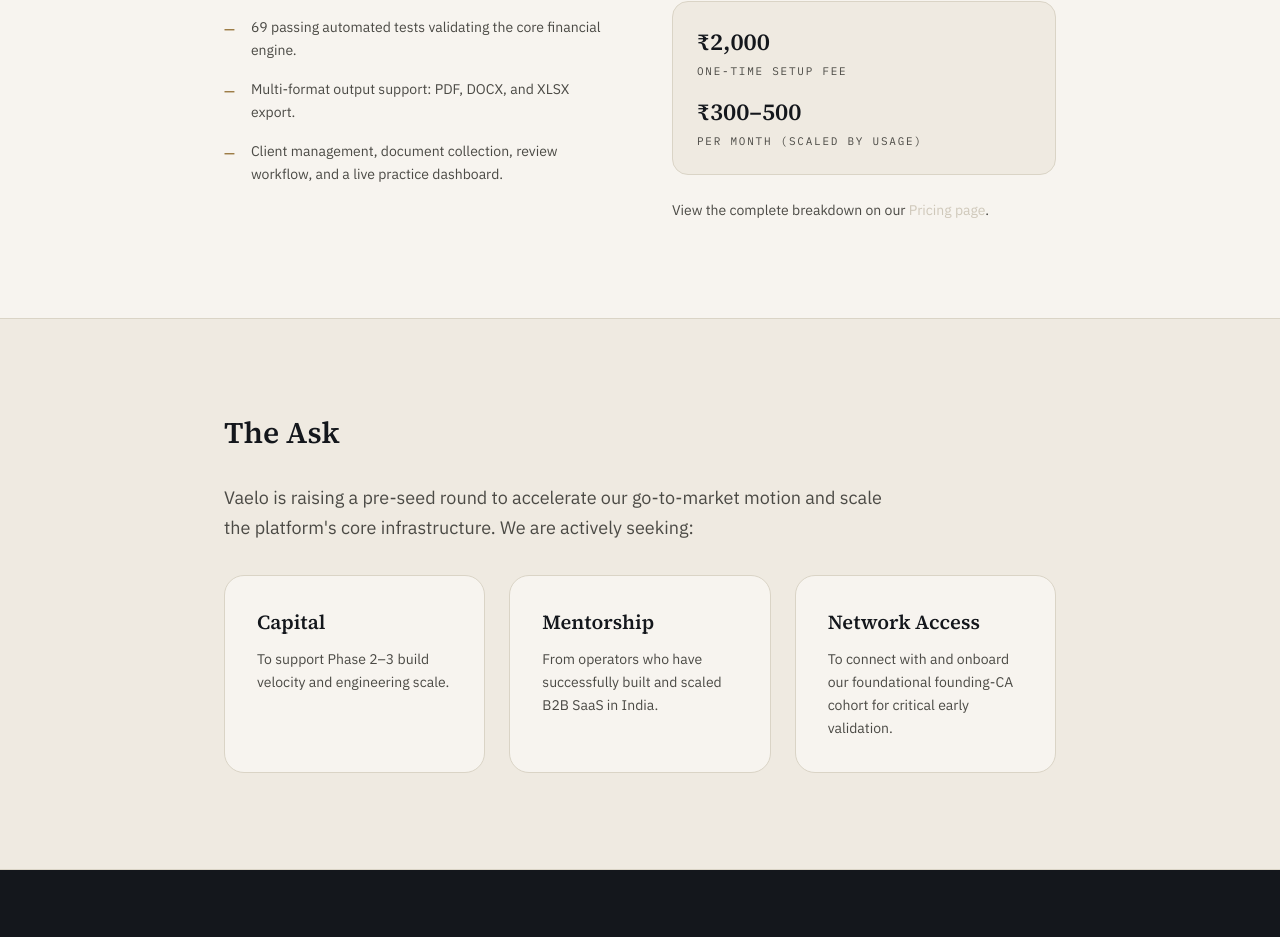
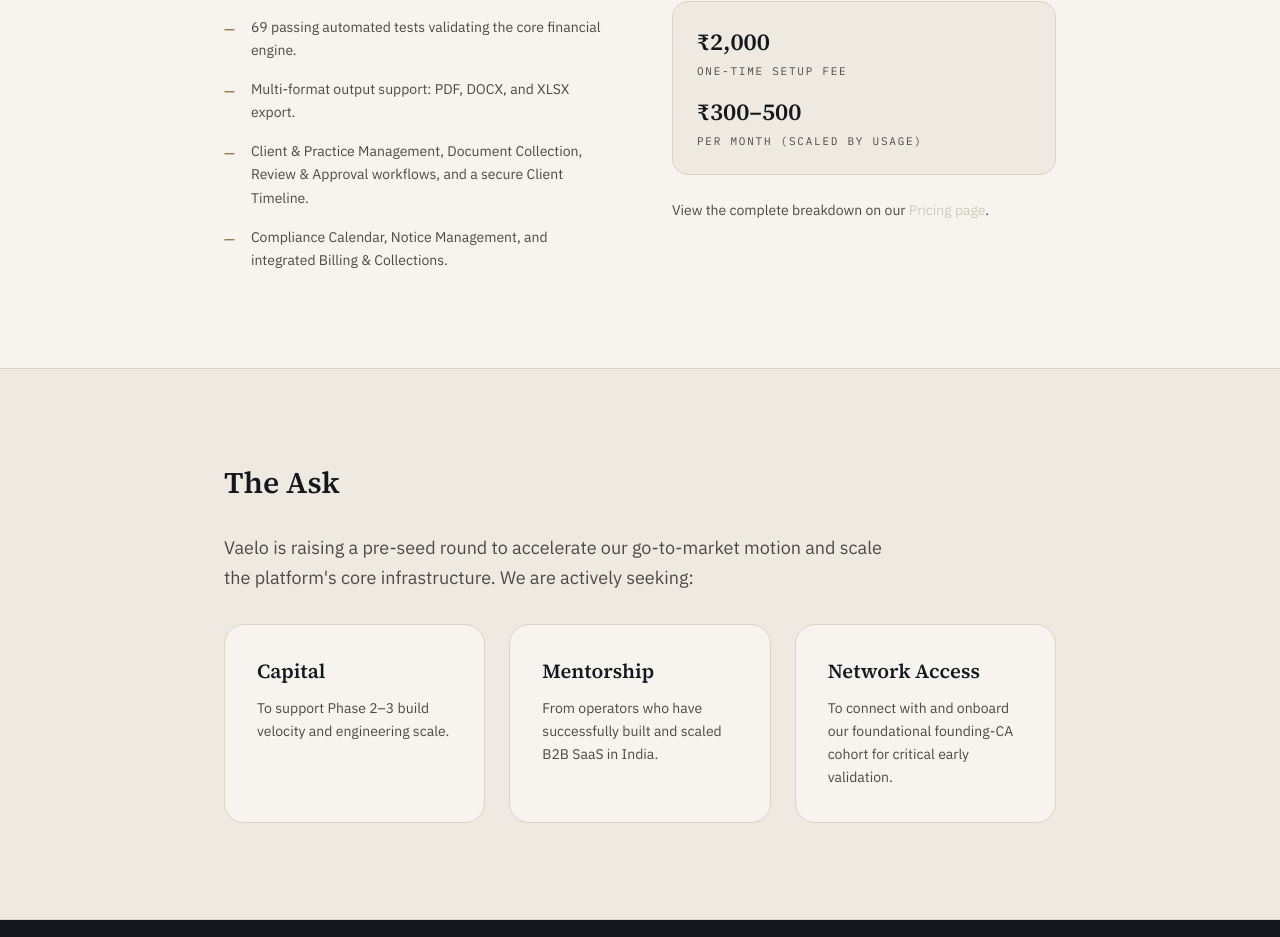
Before and after one commit to Smeetmehta27/vaelo, a Next.js app: page /invest in a window 1280 px wide. Shown: the part 1028-1965 px from the top of the page. Built offline with nearby package versions, Linux system fonts and the light colour scheme.

Commit message:
fix: sync invest page feature list with platform reality

```diff
--- a/src/app/invest/page.tsx
+++ b/src/app/invest/page.tsx
@@ -76,7 +76,11 @@
                 </li>
                 <li className="flex gap-4">
                   <span className="text-bronze font-medium pt-0.5">—</span>
-                  <span className="text-ink-soft">Client management, document collection, review workflow, and a live practice dashboard.</span>
+                  <span className="text-ink-soft">Client & Practice Management, Document Collection, Review & Approval workflows, and a secure Client Timeline.</span>
+                </li>
+                <li className="flex gap-4">
+                  <span className="text-bronze font-medium pt-0.5">—</span>
+                  <span className="text-ink-soft">Compliance Calendar, Notice Management, and integrated Billing & Collections.</span>
                 </li>
               </ul>
             </RevealItem>
```
